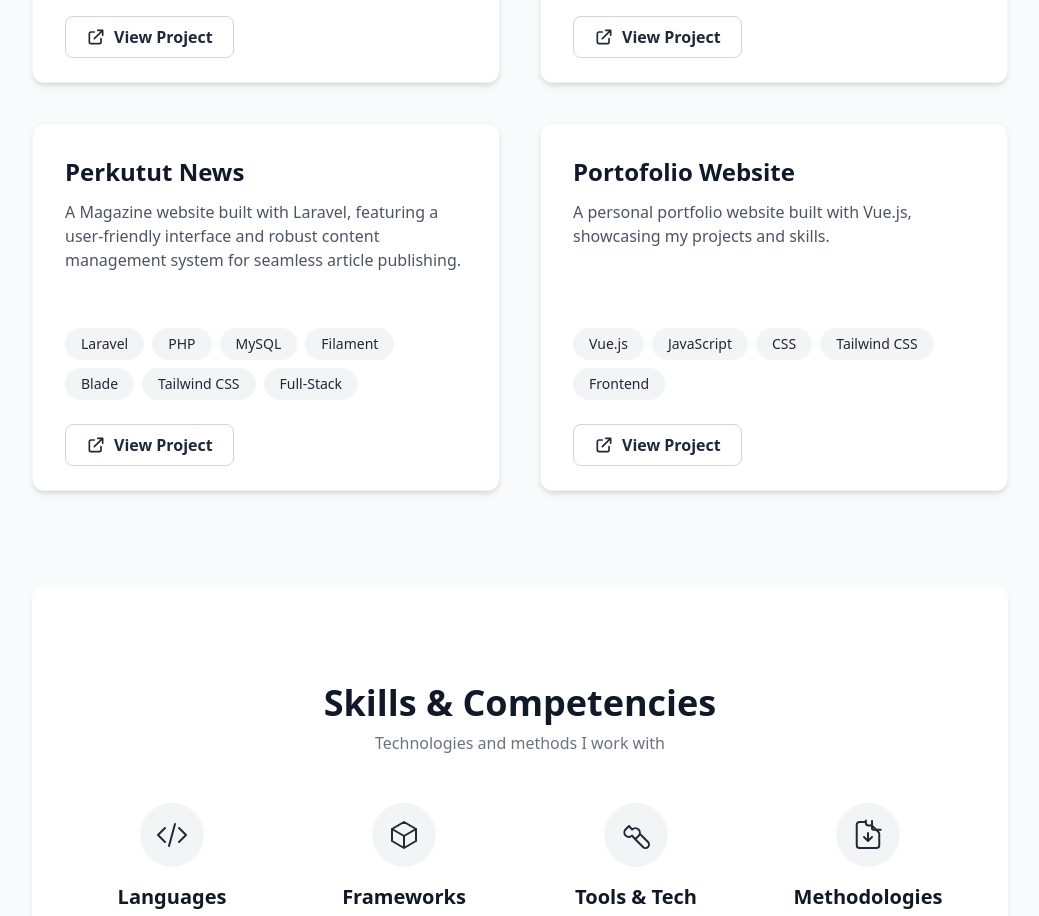
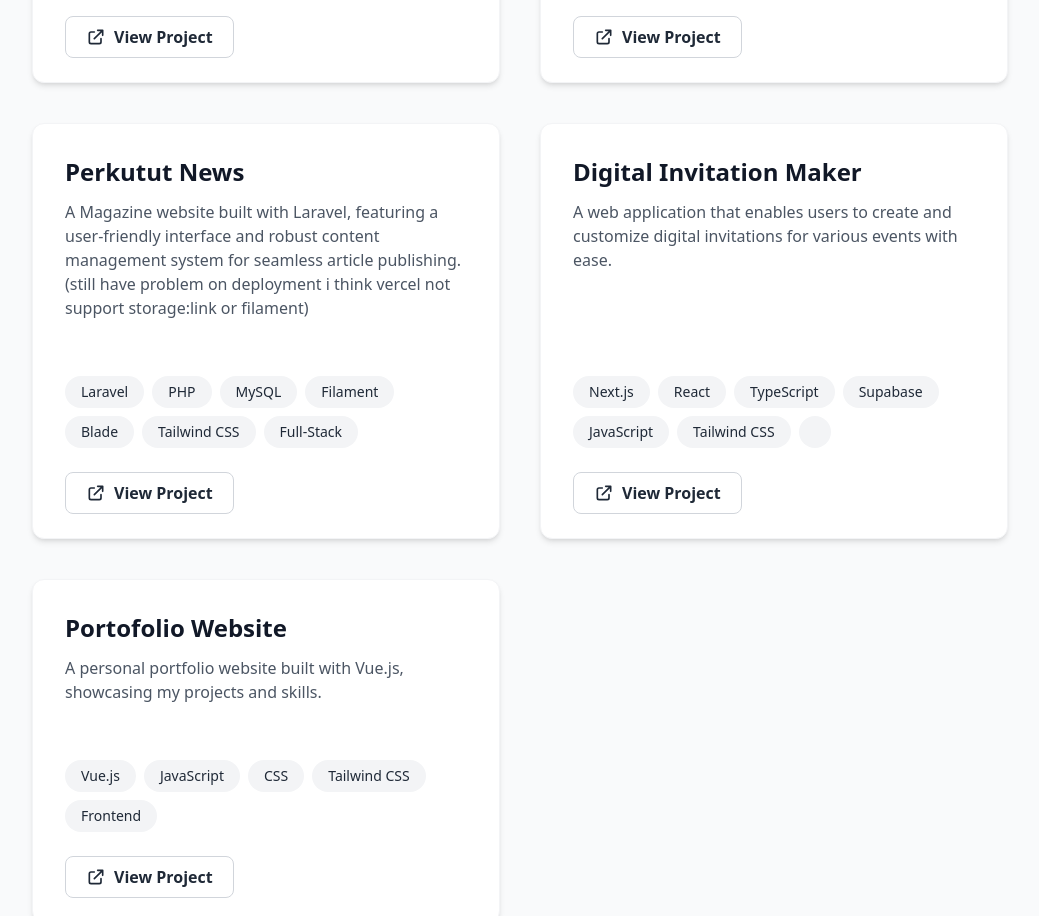
Before and after one commit to kolomonyong/Porto, a Vue app: page / in a window 1280 px wide. Shown: the part 2760-3676 px from the top of the page, without its empty margins (120-1159 px from the left). Built offline with nearby package versions, Linux system fonts and the light colour scheme.

Commit message:
add Project Digital Invitation

```diff
--- a/src/components/Projects.vue
+++ b/src/components/Projects.vue
@@ -39,7 +39,7 @@ const projects = ref([
   {
     title: "Perkutut News",
     description:
-      "A Magazine website built with Laravel, featuring a user-friendly interface and robust content management system for seamless article publishing.",
+      "A Magazine website built with Laravel, featuring a user-friendly interface and robust content management system for seamless article publishing. (still have problem on deployment i think vercel not support storage:link or filament)",
     techStack: [
       "Laravel",
       "PHP",
@@ -49,14 +49,29 @@ const projects = ref([
       "Tailwind CSS",
       "Full-Stack",
     ],
-    url: "#", // <-- UPDATE THIS URL
+    url: "https://perkutut-news-update.vercel.app/", // <-- UPDATE THIS URL
+  },
+  {
+    title: "Digital Invitation Maker",
+    description:
+      "A web application that enables users to create and customize digital invitations for various events with ease.",
+    techStack: [
+      "Next.js",
+      "React",
+      "TypeScript",
+      "Supabase",
+      "JavaScript",
+      "Tailwind CSS",
+      ""
+    ],
+    url: "https://perkutut-news-update.vercel.app/", // <-- UPDATE THIS URL
   },
   {
     title: "Portofolio Website",
     description:
       "A personal portfolio website built with Vue.js, showcasing my projects and skills.",
     techStack: ["Vue.js", "JavaScript", "CSS", "Tailwind CSS", "Frontend"],
-    url: "#", // <-- UPDATE THIS URL
+    url: "https://irfan-porto-updated.vercel.app/", // <-- UPDATE THIS URL
   },
 ]);
 </script>
```
